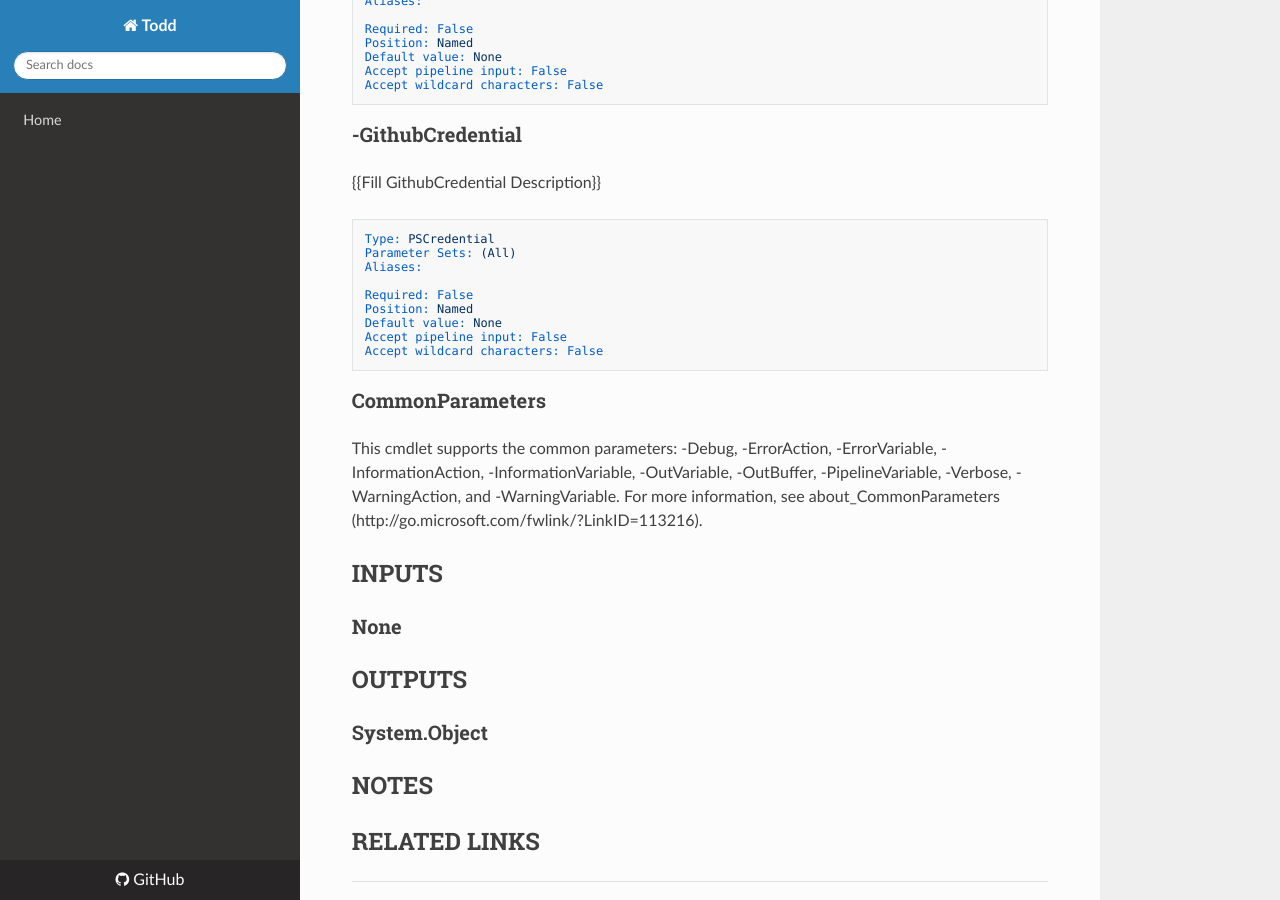
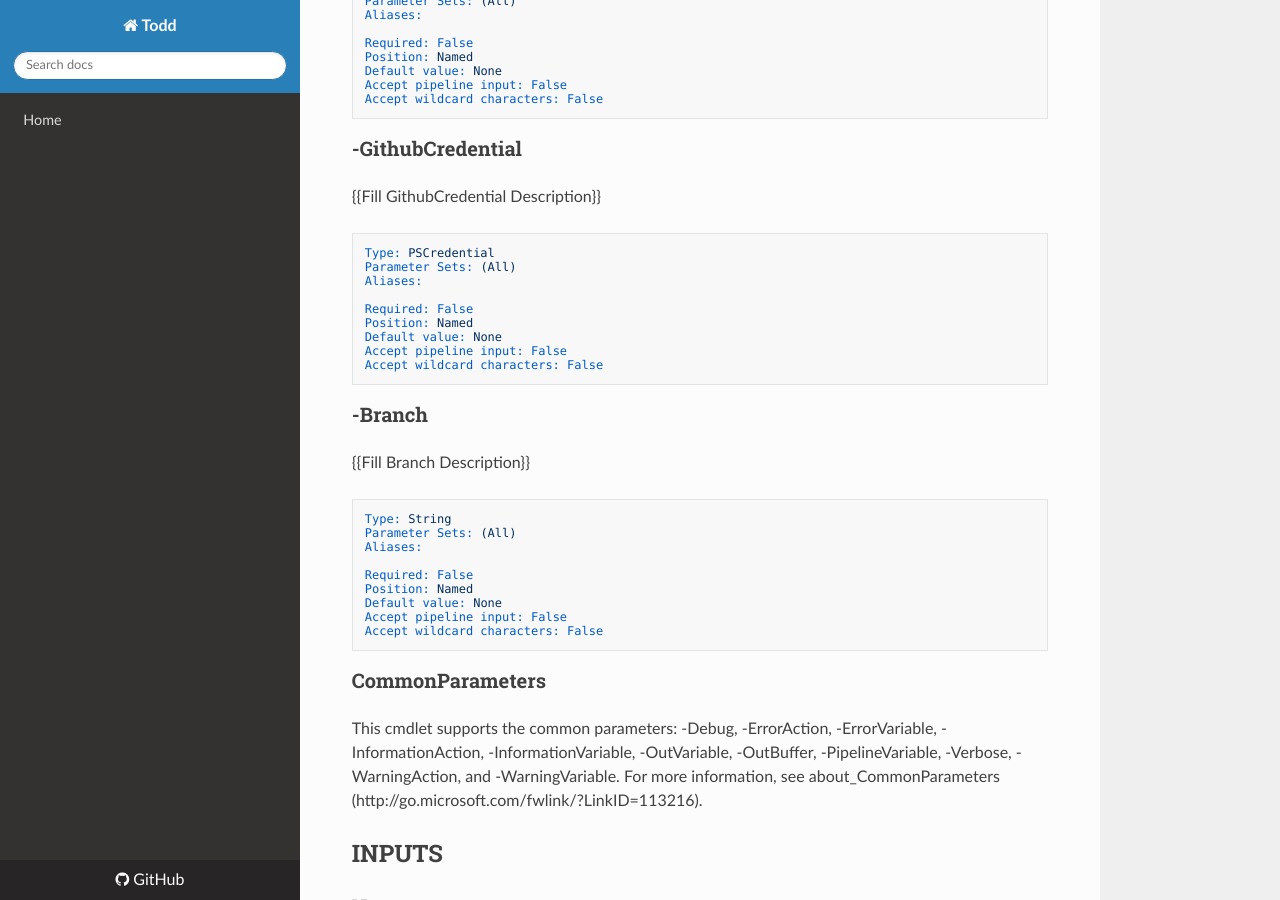
Before and after one commit to LockstepGroup/Dirk, an MkDocs documentation site: the page built from docs/cmdlets/Install-Dirk.md, in a window 1280 px wide and 900 px high, scrolled down 1561 px. Built offline with MkDocs 1.6.1, drawn with Linux system fonts in a browser that asks for light colours; nearby versions of some CDN libraries; old or Windows-style settings are respelled for this version of MkDocs.

Commit message:
add -Branch to Install-Dirk and updated doc !deploy

````diff
--- a/docs/cmdlets/Install-Dirk.md
+++ b/docs/cmdlets/Install-Dirk.md
@@ -13,7 +13,8 @@ Downloads Dirk scripts repo (Todd) and sets env:DirkRoot
 ## SYNTAX
 
 ```
-Install-Dirk [[-Path] <String>] [-GithubCredential <PSCredential>] [-Force] [<CommonParameters>]
+Install-Dirk [[-Path] <String>] [-GithubCredential <PSCredential>] [-Force] [-Branch <String>]
+ [<CommonParameters>]
 ```
 
 ## DESCRIPTION
@@ -89,6 +90,21 @@ Accept pipeline input: False
 Accept wildcard characters: False
 ```
 
+### -Branch
+{{Fill Branch Description}}
+
+```yaml
+Type: String
+Parameter Sets: (All)
+Aliases:
+
+Required: False
+Position: Named
+Default value: None
+Accept pipeline input: False
+Accept wildcard characters: False
+```
+
 ### CommonParameters
 This cmdlet supports the common parameters: -Debug, -ErrorAction, -ErrorVariable, -InformationAction, -InformationVariable, -OutVariable, -OutBuffer, -PipelineVariable, -Verbose, -WarningAction, and -WarningVariable. For more information, see about_CommonParameters (http://go.microsoft.com/fwlink/?LinkID=113216).
 
````
Also changed, not shown: docs/cmdlets/New-DirkConfigExampleItem.md (+1 -2 lines), docs/cmdlets/Register-DirkScheduledTask.md (+1 -2 lines), docs/cmdlets/Send-DirkCheckToQueue.md (+1 -2 lines), docs/cmdlets/Set-DirkConfiguration.md (+1 -2 lines), docs/cmdlets/Start-DirkQueueProcessor.md (+1 -2 lines), 1 other file.
